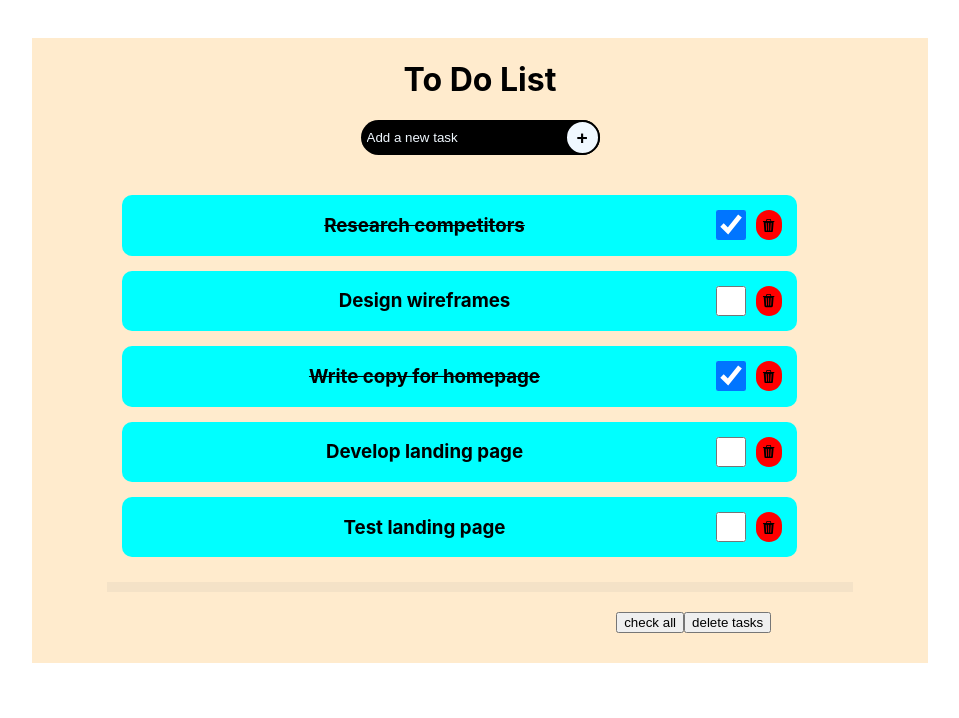
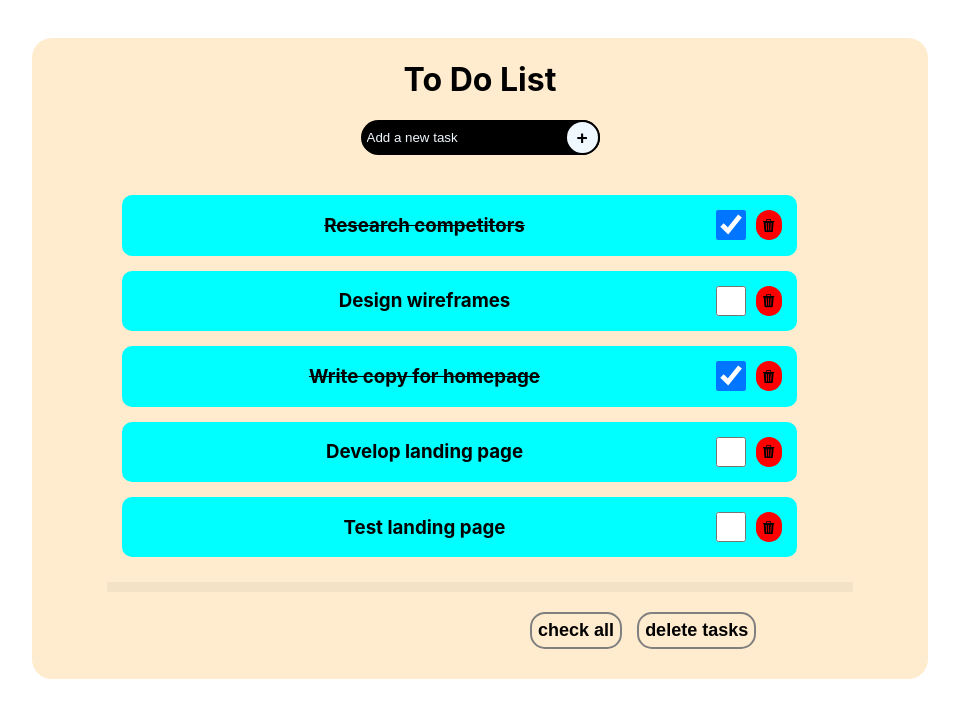
Before and after one commit to El-fouad/to-do-list, a React (Create React App) app: page / in a window 1280 px wide. Shown: the top 718 px of the page, without its empty margins (160-1119 px from the left). Built offline with nearby package versions, Linux system fonts and the light colour scheme.

Commit message:
add styling

```diff
--- a/src/App.css
+++ b/src/App.css
@@ -6,4 +6,5 @@
   background-color: blanchedalmond;
   width: 70%;
   margin: 3% auto 0;
+  border-radius: 20px;
 }
--- a/src/footer/Footer.css
+++ b/src/footer/Footer.css
@@ -4,3 +4,18 @@
     width: 65%;
     padding: 30px 0 ;
 }
+.footer > button{
+    padding: 6px ;
+    margin-right: 15px;
+    border-radius: 15px;
+    border: gray 2px solid;
+    background-color: transparent;
+    font-size: large;
+    font-weight: 700;
+}
+.footer >:nth-child(2):hover{
+    background-color: rgba(255, 52, 52, 0.764);
+}
+.footer >:first-child:hover{
+    background-color: rgba(52, 255, 255, 0.764);
+}
```
